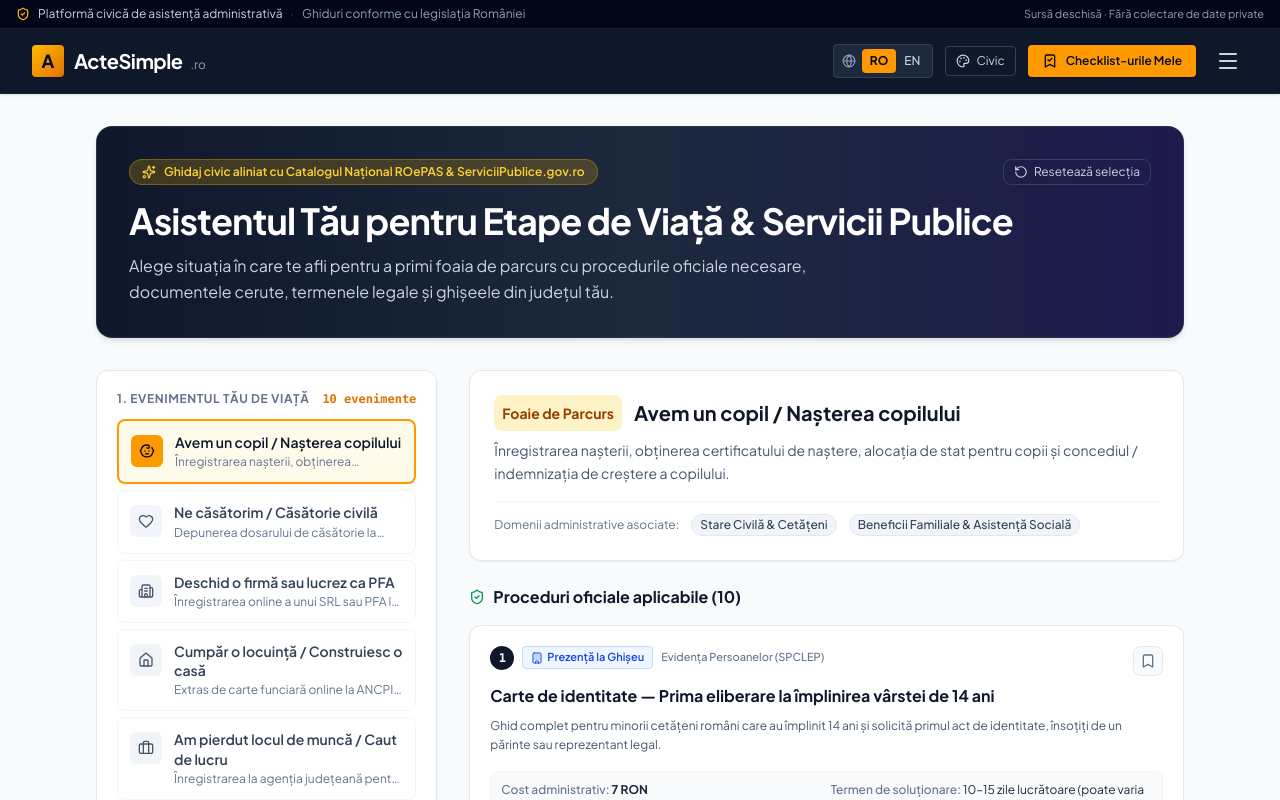
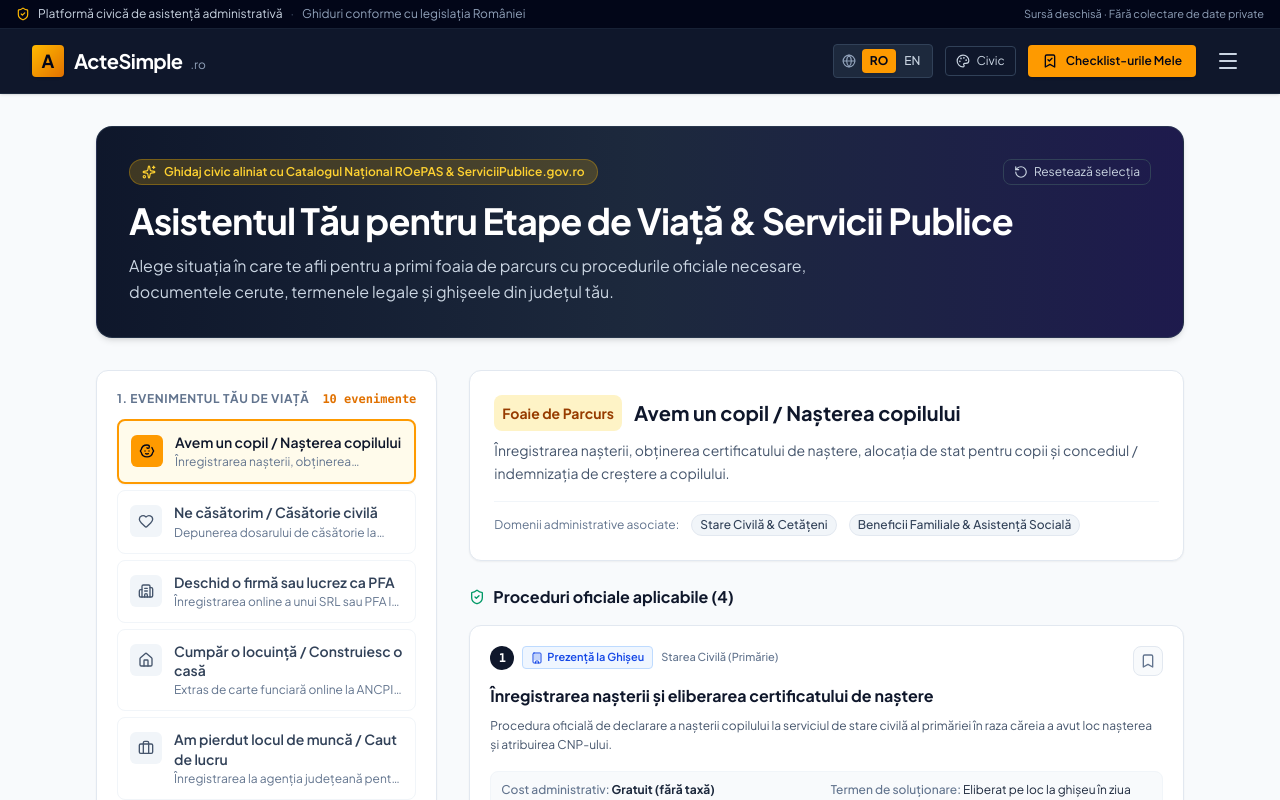
Before and after one commit to pascalaudamian/Acte-simple-V2-, a React (Vite) app: page / in a window 1280 px wide. Both pictures are taken after a click on the button "Ghidaj pe Etape de Viață". Shown: the top 800 px of the page. Built offline with nearby package versions, Linux system fonts and the light colour scheme.

Commit message:
Fix life event procedure matching

```diff
--- a/data/audit_logs.json
+++ b/data/audit_logs.json
@@ -1,4 +1,13 @@
 [
+  {
+    "id": "test-log-1793004878241",
+    "timestamp": "2026-10-26T08:54:38.241Z",
+    "actor": "Test Auditor (QA Engine)",
+    "action": "check_source",
+    "procedureId": "buletin-14-ani",
+    "procedureTitle": "Carte de identitate",
+    "details": "Automated durability verification"
+  },
   {
     "id": "test-log-1792953826998",
     "timestamp": "2026-10-25T18:43:46.998Z",
--- a/data/feedback.json
+++ b/data/feedback.json
@@ -1,4 +1,11 @@
 [
+  {
+    "id": "test-fb-1793004878240",
+    "procedureId": "buletin-14-ani",
+    "type": "procedure_improvement",
+    "message": "Test persistent feedback entry",
+    "createdAt": "2026-10-26T08:54:38.240Z"
+  },
   {
     "id": "test-fb-1792953826997",
     "procedureId": "buletin-14-ani",
--- a/data/sources.json
+++ b/data/sources.json
@@ -8,8 +8,8 @@
       "buletin-14-ani",
       "buletin-schimbare"
     ],
-    "lastCheckedTimestamp": "2026-10-25T18:43:46.998Z",
-    "lastSuccessfulCheck": "2026-10-25T18:43:46.998Z",
+    "lastCheckedTimestamp": "2026-10-26T08:54:38.241Z",
+    "lastSuccessfulCheck": "2026-10-26T08:54:38.241Z",
     "status": "verified",
     "notes": "Monitorizare OUG 97/2005, modificări aduse de Legea 162/2020 privind implementarea Cărții Electronice de Identitate (CEI) și programul pilot Cluj-Napoca extins la nivel național.",
     "changeHistory": [
--- a/src/components/LifeEventWizard.tsx
+++ b/src/components/LifeEventWizard.tsx
@@ -69,9 +69,12 @@ export const LifeEventWizard: React.FC<LifeEventWizardProps> = ({
   // Recommended Procedures based on event, audience, and domain
   const matchingProcedures = useMemo(() => {
     return procedures.filter((p) => {
-      // 1. Life event match
-      const eventMatch = p.lifeEvents?.includes(selectedEventId as any) ||
-        (p.administrativeDomain && activeLifeEvent.recommendedDomains.includes(p.administrativeDomain));
+      // Prefer explicit life-event mappings. Only use the domain fallback for
+      // legacy procedures that have not been assigned to a life event yet.
+      const hasExplicitLifeEventMapping = Boolean(p.lifeEvents && p.lifeEvents.length > 0);
+      const eventMatch = hasExplicitLifeEventMapping
+        ? p.lifeEvents!.includes(selectedEventId as any)
+        : Boolean(p.administrativeDomain && activeLifeEvent.recommendedDomains.includes(p.administrativeDomain));
 
       if (!eventMatch) return false;
 
--- a/src/data/procedures.ts
+++ b/src/data/procedures.ts
@@ -1258,7 +1258,7 @@ const BASE_PROCEDURES: Procedure[] = [
           en: 'Collection of the Biometric Residence Permit'
         },
         description: {
-          ro: 'După soluționare (cca. 30-45 zile), ridică cardul de plastic de la ghișeul IGI. Acesta conține CNP-ul tău de rezident și atestă dreptul de muncă.',
+          ro: 'După soluționare (cca. 30-45 zile), ridică cardul de plastic de la ghișeul IGI. Acesta conține CNP-ul tău de rezident și atestă dreptul de munc��.',
           en: 'Collect the plastic residence card after notification. It contains your resident CNP and confirms full work rights.'
         }
       }
@@ -1828,7 +1828,9 @@ export const PROCEDURES: Procedure[] = [
       channel = 'online';
       events = ['starting_a_job', 'starting_a_business'];
     } else if (p.id.includes('permis') || p.id.includes('inmatriculare')) {
-      domain = p.id.includes('inmatriculare') ? 'cadastre_housing' : 'civil_status';
+      // Vehicle services must not inherit the property/cadastre domain;
+      // otherwise they appear when users choose “Cumpăr o locuință”.
+      domain = 'civil_status';
       channel = 'hybrid';
       events = ['moving_relocating'];
     } else if (p.id.includes('rezidenta') || p.id.includes('sedere')) {
```
